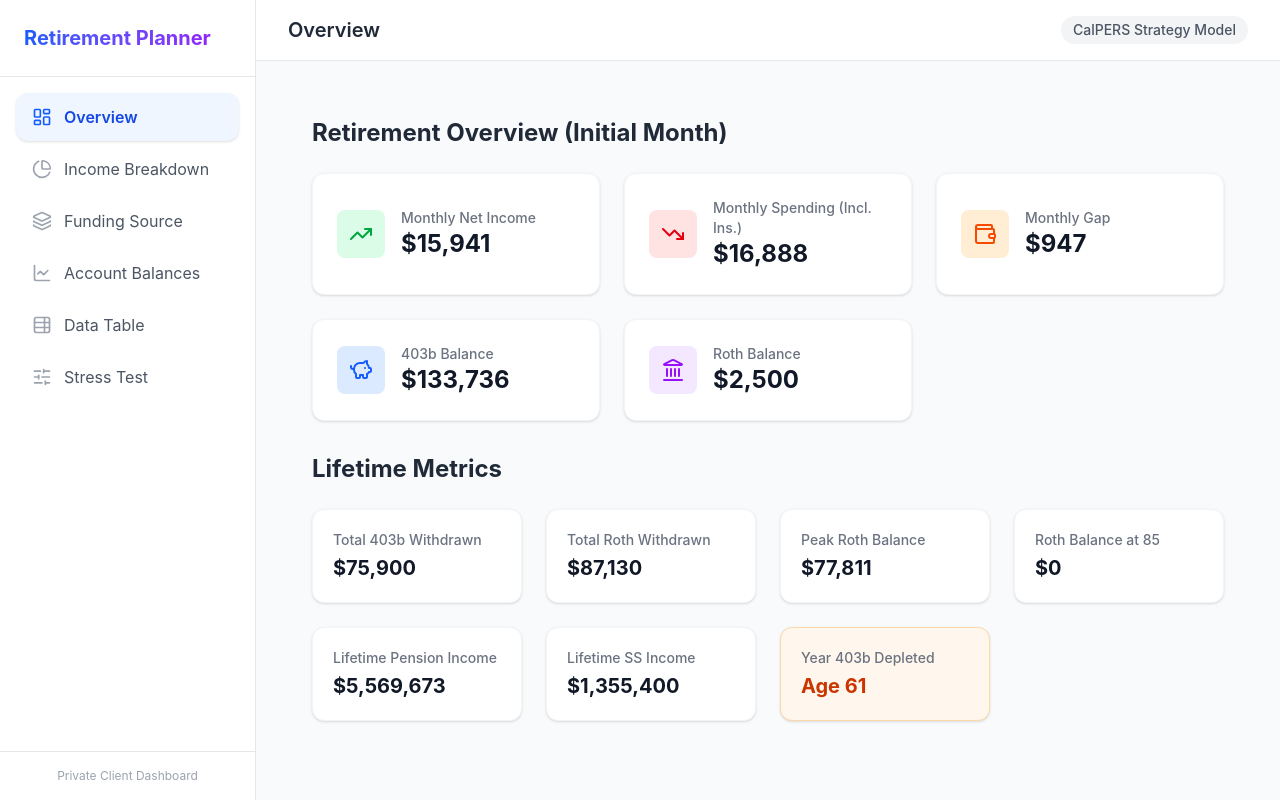
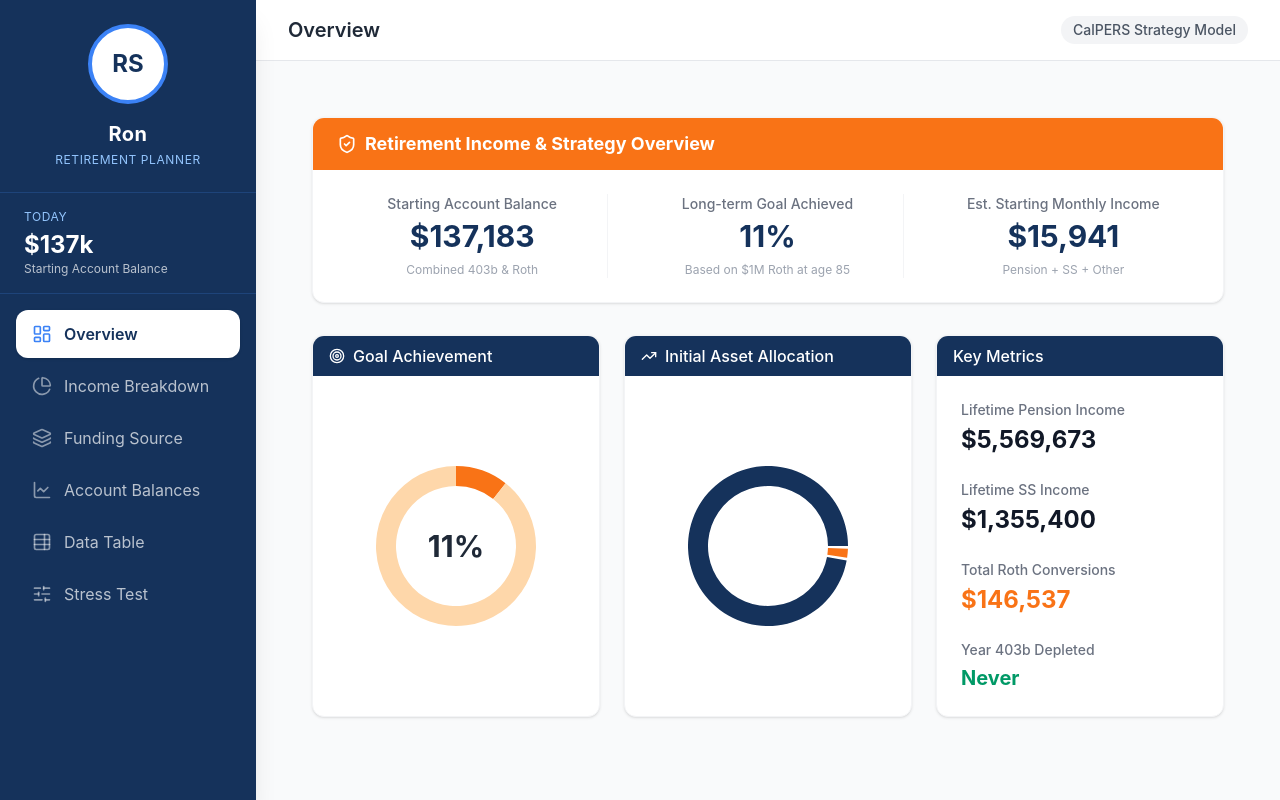
Before and after one commit to rsissons/RonRetirement, a React (Vite) app: page / in a window 1280 px wide. Built offline with nearby package versions, Linux system fonts and the light colour scheme.

Commit message:
KPI dashboard redesign, spending update, monthly toggle

```diff
--- a/src/App.tsx
+++ b/src/App.tsx
@@ -30,12 +30,26 @@ function App() {
   return (
     <div className="flex h-screen bg-gray-50 font-sans text-gray-900">
       {/* Sidebar */}
-      <div className="w-64 bg-white border-r border-gray-200 flex flex-col">
-        <div className="p-6 border-b border-gray-200">
-          <h1 className="text-xl font-bold bg-clip-text text-transparent bg-gradient-to-r from-blue-600 to-purple-600">
-            Retirement Planner
+      <div className="w-64 bg-[#15325b] text-white flex flex-col shadow-xl z-20">
+        <div className="p-6 border-b border-[#1e447a] text-center">
+          <div className="w-20 h-20 bg-white rounded-full mx-auto mb-4 border-4 border-[#3b82f6] flex items-center justify-center overflow-hidden">
+             {/* Profile placeholder */}
+             <div className="text-[#15325b] font-bold text-2xl">RS</div>
+          </div>
+          <h1 className="text-xl font-bold text-white tracking-wide">
+            Ron
           </h1>
+          <p className="text-[#93c5fd] text-xs uppercase tracking-wider mt-1">Retirement Planner</p>
         </div>
+
+        <div className="px-6 py-4 border-b border-[#1e447a]">
+          <p className="text-xs text-[#93c5fd] uppercase tracking-wider mb-1">Today</p>
+          <p className="text-2xl font-bold text-white">
+            ${((config.starting403b + config.startingRoth) / 1000).toFixed(0)}k
+          </p>
+          <p className="text-xs text-white/70">Starting Account Balance</p>
+        </div>
+
         <nav className="flex-1 p-4 space-y-1 overflow-y-auto">
           {navItems.map((item) => {
             const Icon = item.icon;
@@ -46,19 +60,16 @@ function App() {
                 onClick={() => setActiveTab(item.id)}
                 className={`w-full flex items-center space-x-3 px-4 py-3 rounded-xl transition-all duration-200 ${
                   isActive
-                    ? 'bg-blue-50 text-blue-700 font-semibold shadow-sm'
-                    : 'text-gray-600 hover:bg-gray-50 hover:text-gray-900'
+                    ? 'bg-white text-[#15325b] font-semibold shadow-sm'
+                    : 'text-white/70 hover:bg-[#1e447a] hover:text-white'
                 }`}
               >
-                <Icon size={20} className={isActive ? 'text-blue-600' : 'text-gray-400'} />
+                <Icon size={20} className={isActive ? 'text-[#3b82f6]' : 'text-white/50'} />
                 <span>{item.label}</span>
               </button>
             );
           })}
         </nav>
-        <div className="p-4 border-t border-gray-200 text-xs text-gray-400 text-center">
-          Private Client Dashboard
-        </div>
       </div>
 
       {/* Main Content */}
--- a/src/components/Overview.tsx
+++ b/src/components/Overview.tsx
@@ -1,6 +1,7 @@
 import type { FC } from 'react';
 import type { ProjectionResult } from '../projection';
-import { Wallet, TrendingDown, TrendingUp, PiggyBank, Landmark } from 'lucide-react';
+import { PieChart, Pie, Cell, ResponsiveContainer, Tooltip } from 'recharts';
+import { ShieldCheck, Target, TrendingUp } from 'lucide-react';
 
 interface Props {
   projection: ProjectionResult;
@@ -13,83 +14,158 @@ export const Overview: FC<Props> = ({ projection }) => {
   const firstYear = projection.yearly[0];
   const firstMonth = firstYear.months[0];
 
+  // Data for Asset Allocation
+  const assetData = [
+    { name: '403b', value: firstMonth.balance403b, color: '#15325b' },
+    { name: 'Roth', value: firstMonth.balanceRoth, color: '#f97316' },
+  ].filter(d => d.value > 0);
+
+  // If no assets yet, just show a blank or default
+  if (assetData.length === 0) {
+    assetData.push({ name: 'Empty', value: 1, color: '#e5e7eb' });
+  }
+
+  // Calculate goal achieved roughly based on Roth balance at 85 vs a 1M goal
+  const goalTarget = 1000000;
+  const goalAchievedPct = Math.min(100, Math.max(0, (projection.metrics.rothBalanceAt85 / goalTarget) * 100));
+
+  const goalData = [
+    { name: 'Achieved', value: goalAchievedPct, color: '#f97316' },
+    { name: 'Remaining', value: 100 - goalAchievedPct, color: '#fed7aa' },
+  ];
+
   return (
     <div className="p-6">
-      <h2 className="text-2xl font-bold mb-6 text-gray-800">Retirement Overview (Initial Month)</h2>
 
-      <div className="grid grid-cols-1 md:grid-cols-2 lg:grid-cols-3 gap-6 mb-8">
-        <div className="bg-white p-6 rounded-xl shadow-sm border border-gray-100 flex items-center space-x-4">
-          <div className="p-3 bg-green-100 text-green-600 rounded-lg">
-            <TrendingUp size={24} />
+      {/* Top Banner Widget */}
+      <div className="bg-white rounded-xl shadow-sm border border-gray-100 overflow-hidden mb-8">
+        <div className="bg-[#f97316] px-6 py-3">
+          <h2 className="text-white font-bold text-lg flex items-center space-x-2">
+            <ShieldCheck size={20} />
+            <span>Retirement Income & Strategy Overview</span>
+          </h2>
+        </div>
+        <div className="p-6 grid grid-cols-1 md:grid-cols-3 gap-6 divide-y md:divide-y-0 md:divide-x divide-gray-100 text-center">
+          <div className="px-4">
+            <p className="text-sm font-medium text-gray-500 mb-1">Starting Account Balance</p>
+            <p className="text-3xl font-bold text-[#15325b]">{formatCurrency(firstMonth.balance403b + firstMonth.balanceRoth)}</p>
+            <p className="text-xs text-gray-400 mt-2">Combined 403b & Roth</p>
           </div>
-          <div>
-            <p className="text-sm text-gray-500 font-medium">Monthly Net Income</p>
-            <p className="text-2xl font-bold text-gray-900">{formatCurrency(firstMonth.totalIncome)}</p>
+          <div className="px-4 pt-4 md:pt-0">
+            <p className="text-sm font-medium text-gray-500 mb-1">Long-term Goal Achieved</p>
+            <p className="text-3xl font-bold text-[#15325b]">{goalAchievedPct.toFixed(0)}%</p>
+            <p className="text-xs text-gray-400 mt-2">Based on $1M Roth at age 85</p>
           </div>
-        </div>
-
-        <div className="bg-white p-6 rounded-xl shadow-sm border border-gray-100 flex items-center space-x-4">
-          <div className="p-3 bg-red-100 text-red-600 rounded-lg">
-            <TrendingDown size={24} />
-          </div>
-          <div>
-            <p className="text-sm text-gray-500 font-medium">Monthly Spending (Incl. Ins.)</p>
-            <p className="text-2xl font-bold text-gray-900">{formatCurrency(firstMonth.totalExpenses)}</p>
-          </div>
-        </div>
-
-        <div className="bg-white p-6 rounded-xl shadow-sm border border-gray-100 flex items-center space-x-4">
-          <div className="p-3 bg-orange-100 text-orange-600 rounded-lg">
-            <Wallet size={24} />
-          </div>
-          <div>
-            <p className="text-sm text-gray-500 font-medium">Monthly Gap</p>
-            <p className="text-2xl font-bold text-gray-900">{formatCurrency(firstMonth.gap)}</p>
-          </div>
-        </div>
-
-        <div className="bg-white p-6 rounded-xl shadow-sm border border-gray-100 flex items-center space-x-4">
-          <div className="p-3 bg-blue-100 text-blue-600 rounded-lg">
-            <PiggyBank size={24} />
-          </div>
-          <div>
-            <p className="text-sm text-gray-500 font-medium">403b Balance</p>
-            <p className="text-2xl font-bold text-gray-900">{formatCurrency(firstMonth.balance403b)}</p>
-          </div>
-        </div>
-
-        <div className="bg-white p-6 rounded-xl shadow-sm border border-gray-100 flex items-center space-x-4">
-          <div className="p-3 bg-purple-100 text-purple-600 rounded-lg">
-            <Landmark size={24} />
-          </div>
-          <div>
-            <p className="text-sm text-gray-500 font-medium">Roth Balance</p>
-            <p className="text-2xl font-bold text-gray-900">{formatCurrency(firstMonth.balanceRoth)}</p>
+          <div className="px-4 pt-4 md:pt-0">
+            <p className="text-sm font-medium text-gray-500 mb-1">Est. Starting Monthly Income</p>
+            <p className="text-3xl font-bold text-[#15325b]">{formatCurrency(firstMonth.totalIncome)}</p>
+            <p className="text-xs text-gray-400 mt-2">Pension + SS + Other</p>
           </div>
         </div>
       </div>
 
-      <h2 className="text-2xl font-bold mb-6 text-gray-800">Lifetime Metrics</h2>
-      <div className="grid grid-cols-1 md:grid-cols-2 lg:grid-cols-4 gap-6">
-        <MetricCard title="Total 403b Withdrawn" value={formatCurrency(projection.metrics.total403bWithdrawn)} />
-        <MetricCard title="Total Roth Withdrawn" value={formatCurrency(projection.metrics.totalRothWithdrawn)} />
-        <MetricCard title="Peak Roth Balance" value={formatCurrency(projection.metrics.peakRothBalance)} />
-        <MetricCard title="Roth Balance at 85" value={formatCurrency(projection.metrics.rothBalanceAt85)} />
-        <MetricCard title="Lifetime Pension Income" value={formatCurrency(projection.metrics.lifetimePension)} />
-        <MetricCard title="Lifetime SS Income" value={formatCurrency(projection.metrics.lifetimeSS)} />
-        <MetricCard
-          title="Year 403b Depleted"
-          value={projection.metrics.year403bDepleted ? `Age ${projection.metrics.year403bDepleted}` : 'Never'}
-          highlight={!!projection.metrics.year403bDepleted}
-        />
+      <div className="grid grid-cols-1 lg:grid-cols-3 gap-6 mb-8">
+
+        {/* Goal Achievement Donut */}
+        <div className="bg-white rounded-xl shadow-sm border border-gray-100 overflow-hidden flex flex-col">
+          <div className="bg-[#15325b] px-4 py-2">
+            <h3 className="text-white font-medium flex items-center space-x-2">
+              <Target size={16} />
+              <span>Goal Achievement</span>
+            </h3>
+          </div>
+          <div className="p-6 flex-1 flex flex-col items-center justify-center relative">
+            <div className="h-48 w-full">
+              <ResponsiveContainer width="100%" height="100%">
+                <PieChart>
+                  <Pie
+                    data={goalData}
+                    cx="50%"
+                    cy="50%"
+                    innerRadius={60}
+                    outerRadius={80}
+                    startAngle={90}
+                    endAngle={-270}
+                    dataKey="value"
+                    stroke="none"
+                  >
+                    {goalData.map((entry, index) => (
+                      <Cell key={`cell-${index}`} fill={entry.color} />
+                    ))}
+                  </Pie>
+                  <Tooltip formatter={(val: any) => `${val.toFixed(1)}%`} />
+                </PieChart>
+              </ResponsiveContainer>
+            </div>
+            <div className="absolute inset-0 flex flex-col items-center justify-center pointer-events-none">
+              <span className="text-3xl font-bold text-gray-800">{goalAchievedPct.toFixed(0)}%</span>
+            </div>
+          </div>
+        </div>
+
+        {/* Asset Allocation Donut */}
+        <div className="bg-white rounded-xl shadow-sm border border-gray-100 overflow-hidden flex flex-col">
+          <div className="bg-[#15325b] px-4 py-2">
+            <h3 className="text-white font-medium flex items-center space-x-2">
+              <TrendingUp size={16} />
+              <span>Initial Asset Allocation</span>
+            </h3>
+          </div>
+          <div className="p-6 flex-1 flex flex-col items-center justify-center relative">
+            <div className="h-48 w-full">
+              <ResponsiveContainer width="100%" height="100%">
+                <PieChart>
+                  <Pie
+                    data={assetData}
+                    cx="50%"
+                    cy="50%"
+                    innerRadius={60}
+                    outerRadius={80}
+                    paddingAngle={2}
+                    dataKey="value"
+                    stroke="none"
+                  >
+                    {assetData.map((entry, index) => (
+                      <Cell key={`cell-${index}`} fill={entry.color} />
+                    ))}
+                  </Pie>
+                  <Tooltip formatter={(val: any) => formatCurrency(val)} />
+                </PieChart>
+              </ResponsiveContainer>
+            </div>
+          </div>
+        </div>
+
+        {/* Quick Stats */}
+        <div className="bg-white rounded-xl shadow-sm border border-gray-100 overflow-hidden flex flex-col">
+           <div className="bg-[#15325b] px-4 py-2">
+            <h3 className="text-white font-medium">Key Metrics</h3>
+          </div>
+          <div className="p-6 flex-1 flex flex-col justify-center space-y-6">
+            <div>
+              <p className="text-sm text-gray-500 font-medium mb-1">Lifetime Pension Income</p>
+              <p className="text-2xl font-bold text-gray-900">{formatCurrency(projection.metrics.lifetimePension)}</p>
+            </div>
+            <div>
+              <p className="text-sm text-gray-500 font-medium mb-1">Lifetime SS Income</p>
+              <p className="text-2xl font-bold text-gray-900">{formatCurrency(projection.metrics.lifetimeSS)}</p>
+            </div>
+            <div>
+              <p className="text-sm text-gray-500 font-medium mb-1">Total Roth Conversions</p>
+              <p className="text-2xl font-bold text-[#f97316]">
+                {formatCurrency(projection.yearly.reduce((sum, y) => sum + y.totalConversionToRoth, 0))}
+              </p>
+            </div>
+            <div>
+              <p className="text-sm text-gray-500 font-medium mb-1">Year 403b Depleted</p>
+              <p className={`text-xl font-bold ${projection.metrics.year403bDepleted ? 'text-red-600' : 'text-emerald-600'}`}>
+                {projection.metrics.year403bDepleted ? `Age ${projection.metrics.year403bDepleted}` : 'Never'}
+              </p>
+            </div>
+          </div>
+        </div>
+
       </div>
     </div>
   );
 };
-
-const MetricCard = ({ title, value, highlight = false }: { title: string, value: string, highlight?: boolean }) => (
-  <div className={`p-5 rounded-xl shadow-sm border ${highlight ? 'bg-orange-50 border-orange-200' : 'bg-white border-gray-100'}`}>
-    <p className="text-sm text-gray-500 font-medium mb-1">{title}</p>
-    <p className={`text-xl font-bold ${highlight ? 'text-orange-700' : 'text-gray-900'}`}>{value}</p>
-  </div>
-);
--- a/src/config.ts
+++ b/src/config.ts
@@ -20,6 +20,8 @@ export interface AppConfig {
   // Expenses
   spendingStart: number;
   spendingInflation: number;
+
+  rothExtraWithdrawal: number; // Discretionary annual Roth withdrawal
 
   insurancePremium: number;
   insuranceEndAge: number; // YOUR age when insurance stops (e.g. 60 meaning it covers age 60 and stops at 61, or 61 meaning it covers up to and including 61. If she is 4 years older, she hits 65 when you hit 61. So insurance stops when you hit 61. We'll say it covers you while age < 61).
@@ -52,8 +54,10 @@ export const defaultConfig: AppConfig = {
   yourSS: 2250,
   yourSSStartAge: 62,
 
-  spendingStart: 16000,
+  spendingStart: 13000,
   spendingInflation: 0.03,
+
+  rothExtraWithdrawal: 0,
 
   // Insurance stops when she is 65. If she's 4 years older, you are 61.
   insurancePremium: 888,
--- a/src/projection.ts
+++ b/src/projection.ts
@@ -160,6 +160,7 @@ export function calculateProjection(config: AppConfig): ProjectionResult {
         }
       }
 
+      // If 403b depleted, withdraw from Roth
       if (remainingGap > 0) {
         if (currentRoth >= remainingGap) {
           withdrawalRoth = remainingGap;
@@ -170,6 +171,16 @@ export function calculateProjection(config: AppConfig): ProjectionResult {
           remainingGap -= currentRoth;
           currentRoth = 0;
         }
+      }
+
+      // Discretionary Roth Extra Withdrawal
+      const rothExtraMonthly = config.rothExtraWithdrawal / 12;
+      if (currentRoth >= rothExtraMonthly) {
+        currentRoth -= rothExtraMonthly;
+        withdrawalRoth += rothExtraMonthly;
+      } else if (currentRoth > 0) {
+        withdrawalRoth += currentRoth;
+        currentRoth = 0;
       }
 
       if (current403b > 0) {
```
Also changed, not shown: src/components/DataTable.tsx (+47 -7 lines), src/components/StressTest.tsx (+20 -0 lines).
